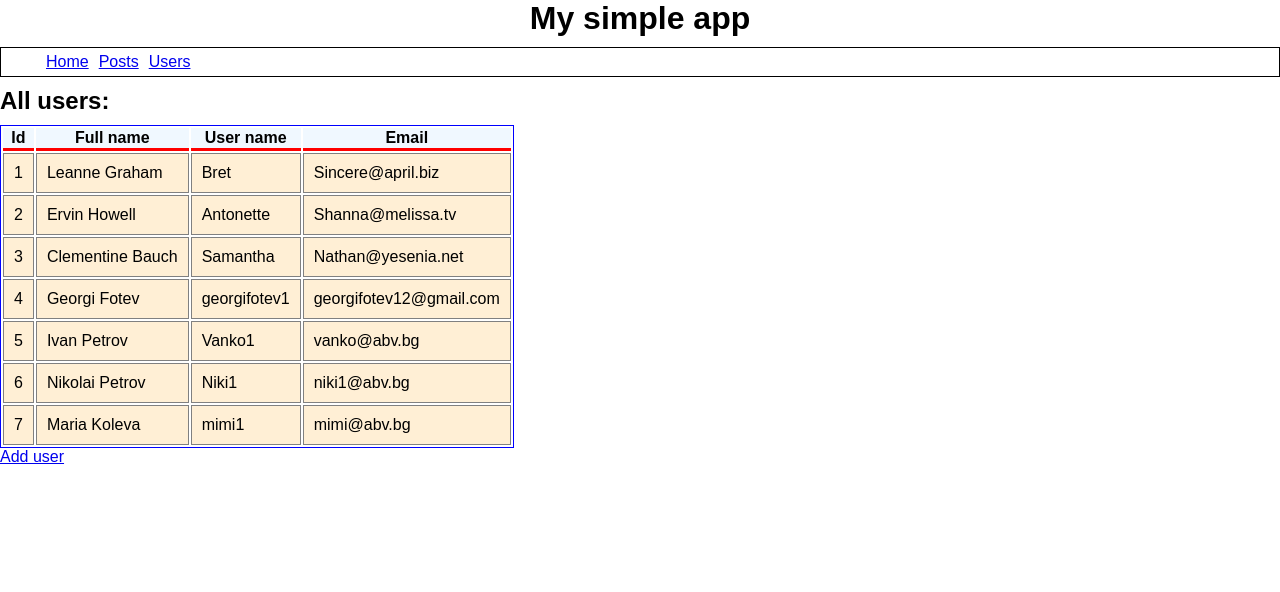
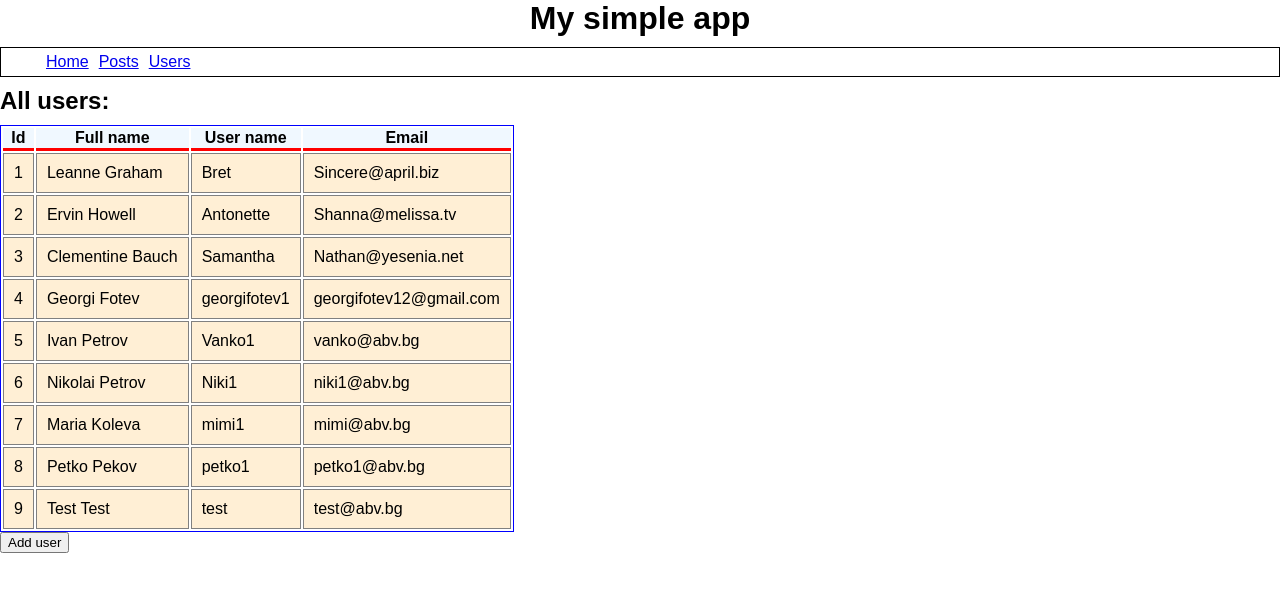
Before and after one commit to georgifotev1/fe-tech-challenge, a React (Create React App) app: page /users in a window 1280 px wide. Shown: the top 592 px of the page. Built offline with nearby package versions, Linux system fonts and the light colour scheme; data requests are answered from the project's data file.

Commit message:
updating app

```diff
--- a/db.json
+++ b/db.json
@@ -29,6 +29,11 @@
       "title": "test",
       "body": "just testing",
       "id": 6
+    },
+    {
+      "title": "Helo",
+      "body": "World",
+      "id": 7
     }
   ],
   "users": [
@@ -73,6 +78,18 @@
       "username": "mimi1",
       "email": "mimi@abv.bg",
       "id": 7
+    },
+    {
+      "fullname": "Petko Pekov",
+      "username": "petko1",
+      "email": "petko1@abv.bg",
+      "id": 8
+    },
+    {
+      "fullname": "Test Test",
+      "username": "test",
+      "email": "test@abv.bg",
+      "id": 9
     }
   ]
 }
--- a/package.json
+++ b/package.json
@@ -10,6 +10,7 @@
     "json-server": "^0.17.0",
     "react": "^18.2.0",
     "react-dom": "^18.2.0",
+    "react-modal": "^3.15.1",
     "react-router-dom": "^6.4.0",
     "react-scripts": "5.0.1",
     "react-table": "^7.8.0",
--- a/src/App.jsx
+++ b/src/App.jsx
@@ -30,8 +30,8 @@ function App() {
             <Route path='/' element={<HomeView />} />
             <Route path='/posts' element={<PostsView />} />
             <Route path='/users' element={<UsersView />} />
-            <Route path='/addpost' element={<AddPostView />} />
-            <Route path='/adduser' element={<AddUserView />} />
+
+
           </Routes>
         </div>
       </div>
--- a/src/views/PostsView.jsx
+++ b/src/views/PostsView.jsx
@@ -1,11 +1,16 @@
 import React, { useEffect, useState , useMemo} from "react";
 import {useTable} from "react-table"
-import { Link } from "react-router-dom";
+// import { Link } from "react-router-dom";
 import {getData} from "../restService.jsx"
 import {postColumns} from '../columns.jsx'
+import AddPostView from "./addPostView"
+import Modal from "react-modal"
+
+
 
 function PostsView() {
   const [posts, setPosts] = useState([]);
+  const [openModal, setOpenModal] = useState(false);
 
   useEffect(() => {
    getData('/posts' , setPosts)
@@ -79,7 +84,13 @@ function PostsView() {
          })}
        </tbody>
      </table>
-      <Link to='/addpost'>Add post</Link>
+     <button onClick={() => {
+        setOpenModal(state => !state)
+      }}>Add post</button>
+      <Modal
+      isOpen={openModal}>
+      {openModal && <AddPostView closeModal={setOpenModal} />}
+      </Modal>
     </div>
   );
 }
--- a/src/views/UsersView.jsx
+++ b/src/views/UsersView.jsx
@@ -1,11 +1,14 @@
 import React, { useEffect, useState, useMemo } from "react";
 import {useTable} from "react-table"
-import { Link } from "react-router-dom";
+// import { Link } from "react-router-dom";
 import {getData} from "../restService.jsx"
 import {userColumns} from '../columns.jsx'
+import AddUserView from "./addUserView"
+import Modal from "react-modal"
 
 function UsersView() {
   const [users, setUsers] = useState([]);
+  const [openModal, setOpenModal] = useState(false);
 
   useEffect(() => {
     getData("/users", setUsers)
@@ -69,7 +72,13 @@ function UsersView() {
          })}
        </tbody>
      </table>
-      <Link to='/adduser'>Add user</Link>
+      <button onClick={() => {
+        setOpenModal(state => !state)
+      }}>Add user</button>
+      <Modal
+      isOpen={openModal}>
+      {openModal && <AddUserView closeModal={setOpenModal} />}
+      </Modal>
     </div>
   );
 }
--- a/src/views/addPostView.jsx
+++ b/src/views/addPostView.jsx
@@ -1,19 +1,19 @@
 import React, { useState } from "react";
-import { useNavigate } from "react-router-dom";
 import {postData} from "../restService.jsx"
 
-function AddPostView() {
+function AddPostView({closeModal}) {
   const [title, setTitle] = useState("");
   const [body, setBody] = useState("");
-
-  const navigate = useNavigate();
 
   const submitHandler = (ev) => {
     ev.preventDefault();
     const blog = { title, body };
-
-    postData("/posts", blog)
-    navigate("/posts");
+    if (title != "" && body != "" ){
+      postData("/posts", blog)
+    } else {
+      alert("All fields must be filled in!")
+    }
+    closeModal(false);
   };
 
   return (
--- a/src/views/addUserView.jsx
+++ b/src/views/addUserView.jsx
@@ -1,19 +1,20 @@
 import React, { useState } from "react";
-import { useNavigate } from "react-router-dom";
 import {postData} from "../restService.jsx"
 
-function AddUserView() {
+function AddUserView({closeModal}) {
   const [fullname, setFullname] = useState("");
   const [username, setUsername] = useState("");
   const [email, setEmail] = useState("");
 
-  const navigate = useNavigate();
-
   const submitHandler = (ev) => {
     ev.preventDefault();
     const blog = { fullname, username, email };
-    postData("/users", blog)
-    navigate("/users");
+    if (fullname != "" && username != "" && email != ""){
+      postData("/users", blog)
+    } else {
+      alert("All fields must be filled in!")
+    }
+    closeModal(false);
   };
 
   return (
```
Also changed, not shown: 1 other file (tests, documents, lock files or other folders).
